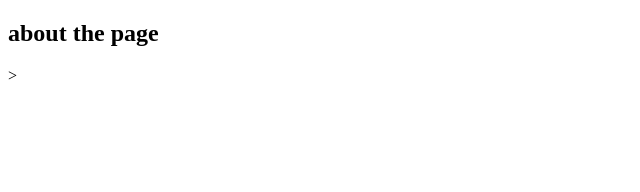
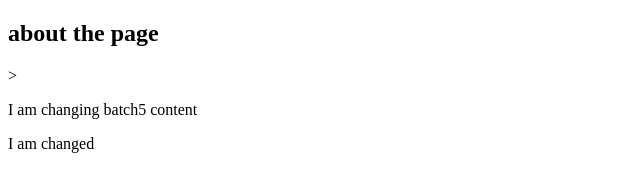
Before and after one commit to mukeshaddweb/batch5project, a plain HTML site: page about.html in a window 1280 px wide. Shown: the whole page, without its empty margins (0-640 px from the left). Drawn offline with Linux system fonts and the light colour scheme.

Commit message:
about is modified

```diff
--- a/about.html
+++ b/about.html
@@ -8,5 +8,7 @@
 </head>
 <body>
     <h2>about the page</h2>>
+    <p>I am changing batch5 content</p>
+    <p>I am changed</p>
 </body>
 </html>
```
